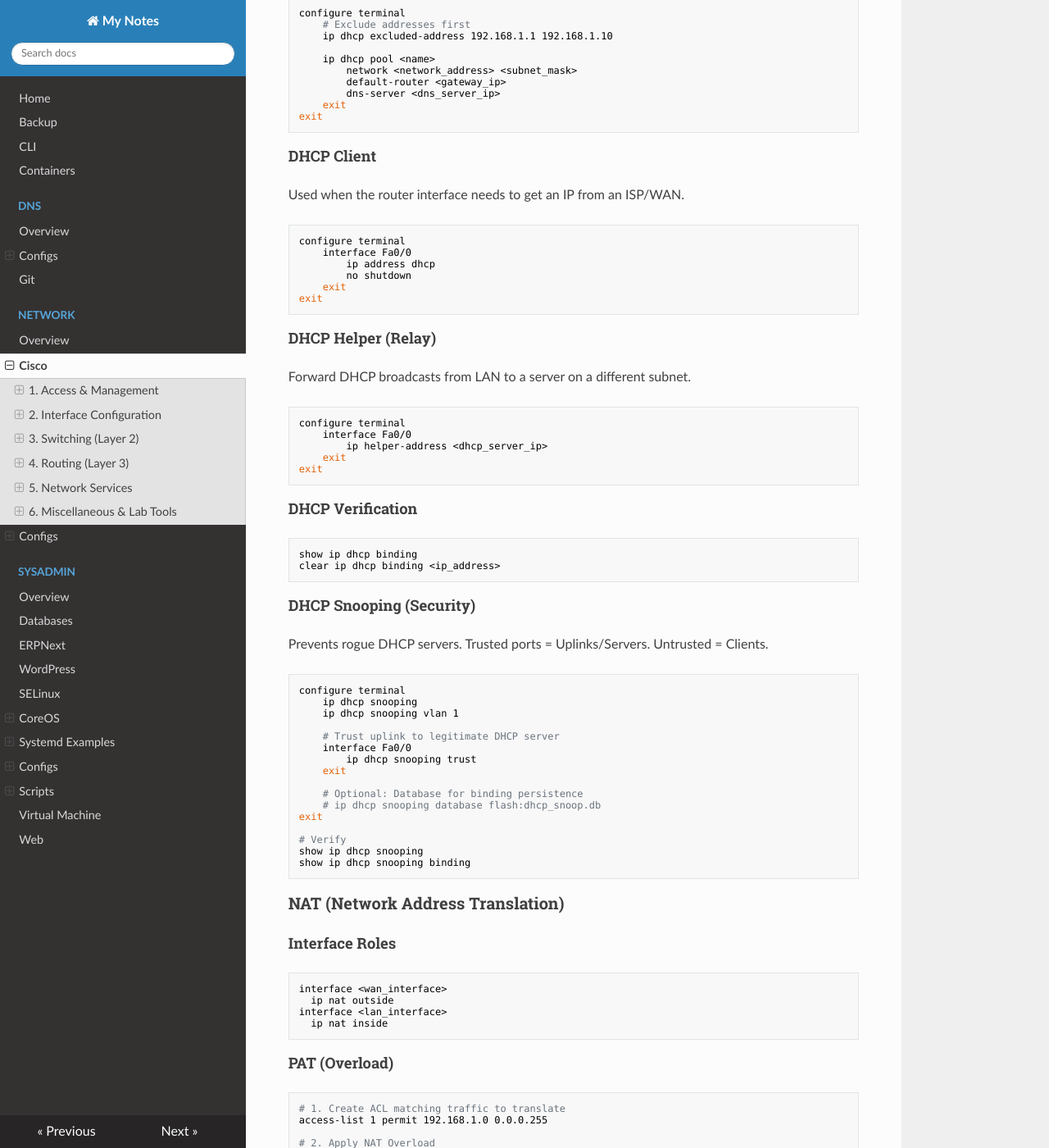
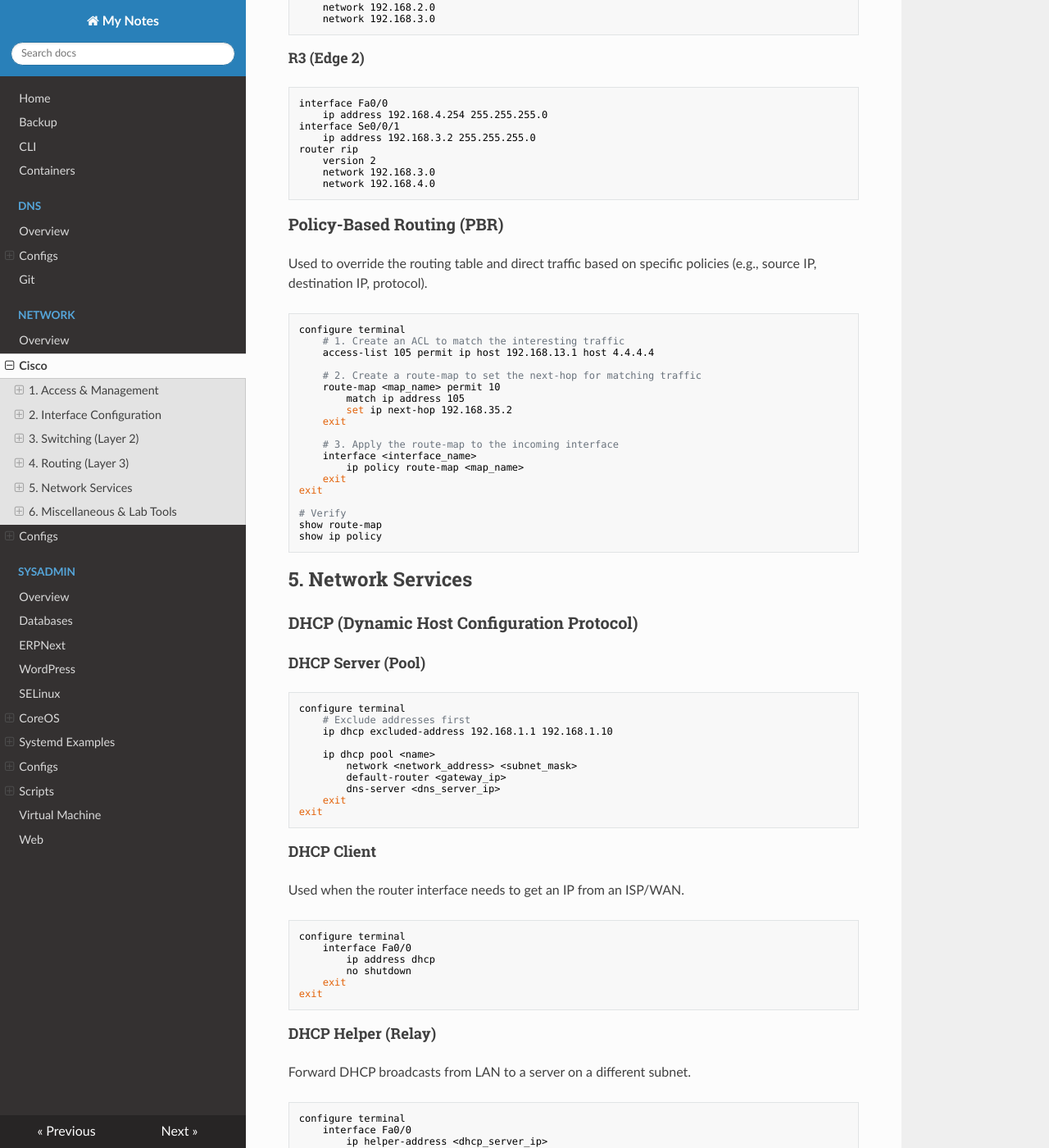
Before and after one commit to ksobrenat32/notes, an MkDocs documentation site: the page built from docs/network/cisco-notes.md, in a window 1280 px wide and 1400 px high, scrolled down 13294 px. Shown: the whole window at 82% size. Built offline with MkDocs 1.6.1, drawn with Linux system fonts in a browser that asks for light colours; nearby versions of some CDN libraries; some of the changed text lies outside the part shown.

Commit message:
Add OSPF default route propagation, authentication, and policy-based routing examples to Cisco notes

````diff
--- a/docs/network/cisco-notes.md
+++ b/docs/network/cisco-notes.md
@@ -370,6 +370,7 @@
 ```bash
 configure terminal
     interface <interface_name>
+        switchport trunk encapsulation dot1q # Often required on Layer 3 switches
         switchport mode trunk
         switchport trunk allowed vlan <vlan_list> # Optional e.g., 5,7
     exit
@@ -620,6 +621,32 @@
 show ip ospf database
 ```
 
+#### OSPF Default Route Propagation
+
+```bash
+configure terminal
+    router ospf 1
+        default-information originate
+    exit
+exit
+```
+
+#### OSPF Authentication (MD5)
+
+```bash
+configure terminal
+    router ospf 1
+        # Enable MD5 authentication for the area
+        area 0 authentication message-digest
+    exit
+
+    # Configure the key on the interface
+    interface <interface_name>
+        ip ospf message-digest-key 1 md5 <password>
+    exit
+exit
+```
+
 #### Virtual Link (Connecting OSPF Areas)
 
 ```bash
@@ -775,6 +802,32 @@
     network 192.168.4.0
 ```
 
+### Policy-Based Routing (PBR)
+
+Used to override the routing table and direct traffic based on specific policies (e.g., source IP, destination IP, protocol).
+
+```bash
+configure terminal
+    # 1. Create an ACL to match the interesting traffic
+    access-list 105 permit ip host 192.168.13.1 host 4.4.4.4
+
+    # 2. Create a route-map to set the next-hop for matching traffic
+    route-map <map_name> permit 10
+        match ip address 105
+        set ip next-hop 192.168.35.2
+    exit
+
+    # 3. Apply the route-map to the incoming interface
+    interface <interface_name>
+        ip policy route-map <map_name>
+    exit
+exit
+
+# Verify
+show route-map
+show ip policy
+```
+
 ## 5. Network Services
 
 ### DHCP (Dynamic Host Configuration Protocol)
@@ -863,8 +916,9 @@
 #### PAT (Overload)
 
 ```bash
-# 1. Create ACL matching traffic to translate
+# 1. Create ACL matching traffic to translate (multiple statements allowed)
 access-list 1 permit 192.168.1.0 0.0.0.255
+access-list 1 permit 192.168.10.0 0.0.0.255
 
 # 2. Apply NAT Overload
 ip nat inside source list 1 interface <wan_interface> overload
````
